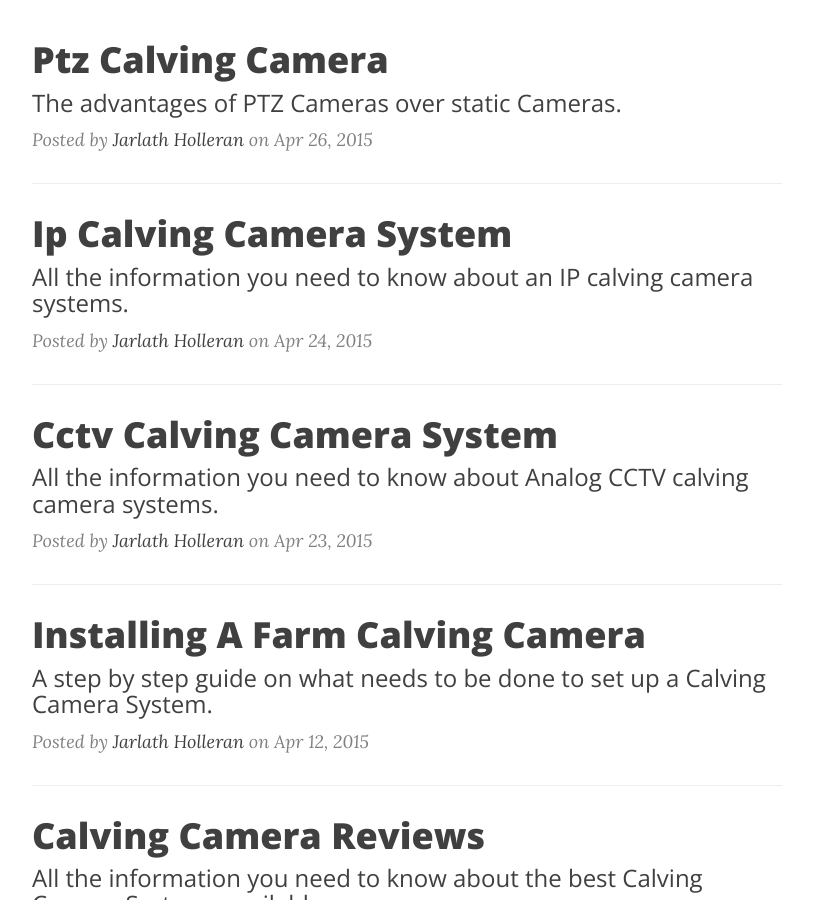
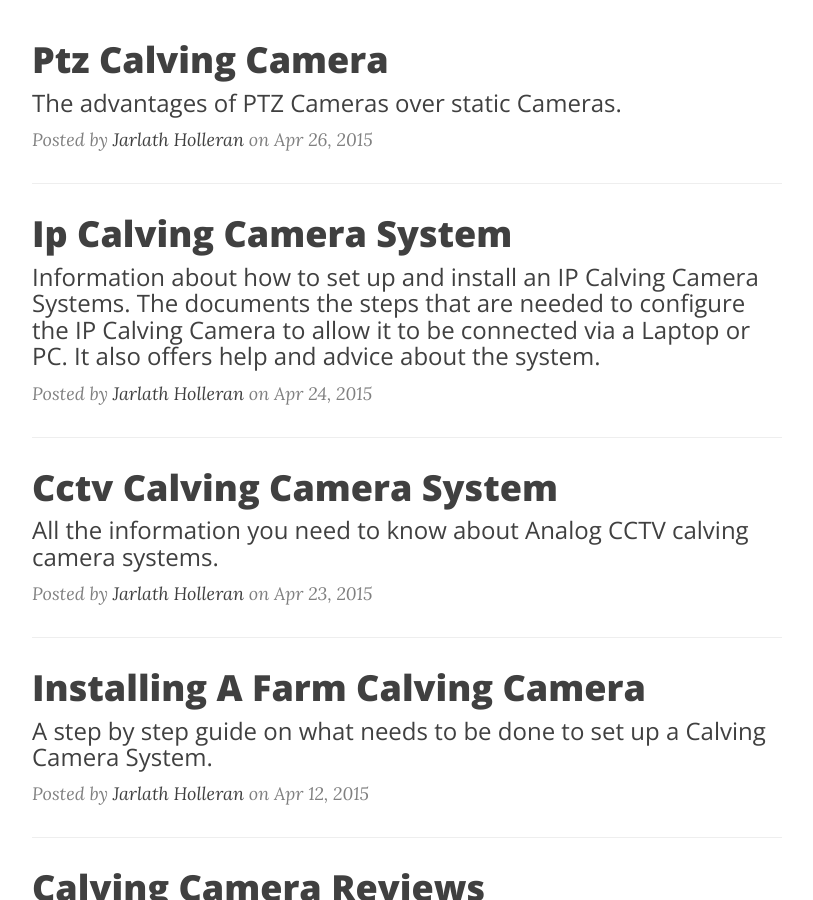
Before and after one commit to jholleran/calvingcamerareviews, a Jekyll site: the page built from index.html, in a window 1280 px wide and 900 px high, scrolled down 576 px. Shown: the whole window, without its empty margins (233-1046 px from the left). Built offline with Jekyll 4.4.1, drawn with Linux system fonts in a browser that asks for light colours; nearby versions of some CDN libraries; part of the change alters nothing that is shown.

Commit message:
added info about how to connect an IP Camera using wifi

```diff
--- a/_posts/2015-04-24-ip-calving-camera-system.markdown
+++ b/_posts/2015-04-24-ip-calving-camera-system.markdown
@@ -6,7 +6,7 @@ date:   2015-04-24 19:55:45
 bg-img: cows-in-pen.jpg
 img: calving-camera.jpg
 description: |
-  All the information you need to know about an IP calving camera systems.
+  Information about how to set up and install an IP Calving Camera Systems. The documents the steps that are needed to configure the IP Calving Camera to allow it to be connected via a Laptop or PC. It also offers help and advice about the system.
 
 
 categories: ip
@@ -19,14 +19,27 @@ categories: ip
 - Wifi Router
 - RJ45 Cat6 Ethernet Cable
 
-Many of the IP Camera nowadays have a Wifi antenna included. With this there is no need for the ethernet cable. The IP Camera will connect to the Wifi Router through wireless.
+Many of the IP Camera nowadays have a Wifi antenna included. With this there is no need for the Ethernet Cable. The IP Camera will connect to the Wifi Router through Wifi. You may already have a Wifi Router in your home that you use to connect up to the internet. If so, there may not be a need to purchase another one. The Wifi Router acts as a bridge between the IP Camera and you PC. If your PC has WIFI then it can wirelessly connect to the Router, or just use an Ethernet Cable to connect the two.
 
-If the distance between the Shed, where the IP Camera will be fitted, and the house, where you want to view the video, is far away and is not possible to run a Ethernet Cable (greater 100 meters) you should consider [transmit the video with wireless wifi](#TODO insert link).
+#TODO insert connection diagram here
+
+The IP camera will need to be in range of the Router. If the Router is a standard one then this range will not be very far, usually around 20-30 meters. Also, if the distance between the Shed, where the IP Camera will be fitted, and the house, where you want to view the video, is far away and is not possible to run a Ethernet Cable (greater 100 meters) you should consider [transmit the video with wireless wifi](#TODO insert link).
 
 ##Setup
+
+###Using Ethernet Cables
 Connect the IP Cameras directly into one of the Ethernet connections of the Wifi Router. The Router can be connected directly, in most cases, using wireless to your laptop or PC. If the IP Camera has a Wifi antenna then there is no need for any cables. The IP Camera and Router will automatically connect together through wireless. A Wireless IP Camera makes the setup of this system trivial.
+If you are using Ethernet Cables you can skip the next [Using Wifi](#using-wifi) step and go straight to the [Router Settings](#router-settings) section.
 
-Log into your router admin page. There will be a page that will show you all the devices that are connected. If the IP camera and the Router are communicating correctly then you should see the IP Camera listed. It should contain an IP address (for example: 192.168.1.2). This IP address is given to the camera by the router when they have connected. The IP address could be different every time the camera or router is restarted. If you want you can set the IP address on the camera to be static so that it will always be the same. This is sometimes a better option as you use this IP address to log into the camera.
+###Using Wifi
+Before the IP Camera can connect to the Router wirelessly you may need to configure the IP Camera to allow it to connect. This is needed if the Router needs a Security WPA key to connect. This step may vary from different IP Camara manufactors, so check the instructions given first.
+
+Its a good idea to do this before the IP Camera is installed and fitted to the shed as you will have better access to connections on the IP Camera and it will make setting things up easier.
+
+Usually you first need to install a small progam on your PC and plug the camera directly into the PC using the Ethernet cable provided. Start the program and it will connect to the IP Camera. From there, find the Network Settings, or Wireless Settings. There should be a button to scan for other Network devices. If the Router is in range then it should show up on the results list. Enter your WPA key, if needed, and connect. The IP Camera should now connect to the Router using Wifi.
+
+###Router Settings
+Log into your Router admin page. There will be a page that will show you all the devices that are connected. If the IP camera and the Router are communicating correctly then you should see the IP Camera listed. It should contain an IP address (for example: 192.168.1.2). This IP address is given to the camera by the router when they have connected. The IP address could be different every time the camera or router is restarted. If you want you can set the IP address on the camera to be static so that it will always be the same. This is sometimes a better option as you use this IP address to log into the camera.
 
 Copy this IP address into your browser top URL field and press enter. This should connect to the IP Camera landing page. From there you should be able to see the Video stream from the Camera.
 
--- a/_posts/2015-04-26-ptz-calving-camera.markdown
+++ b/_posts/2015-04-26-ptz-calving-camera.markdown
@@ -12,15 +12,16 @@ description: |
 categories: ptz
 ---
 
-#PTZ Camera
+#PTZ Calving Camera
 
 PTZ (Pan, Tilt & Zoom) are very useful when you want to view large shed areas with a single Camera. You can control the viewing angle of the Camera. If set up to have a two way communication between the Camera and PC the viewing angle can be changed remotly from the PC.
 
-Here is a small animation of me panning the Camera around the Cattle Shed. In reality the picture quality is better and is less jumpy. The resolution was reduced to save bandwidth, but you should get the idea.
+Here is a small animation of me panning the Camera around the Cattle Shed. In reality the picture quality is better and is less jumpy. The resolution was reduced to save on bandwidth, but you should get the idea.
 
 
 <img src="{{site.baseurl}}/img/pan-camera-around.gif" alt="Panning camera viewing angle around shed">
 
+The most common, and popular, type of Camera with PTZ functionality is an [IP Camera]({{site.baseurl}}/ip/2015/04/24/ip-calving-camera-system.html). All IP Cameras have two way communication between the Camera and the Host. What I mean by two way communication is that the IP Camera sends data (video stream) to the Host PC and the PC can also send data to the IP Camera (configuration settings or viweing angle changes).
 
 ##Advantages
 - Can view large areas with a single Camera
```
